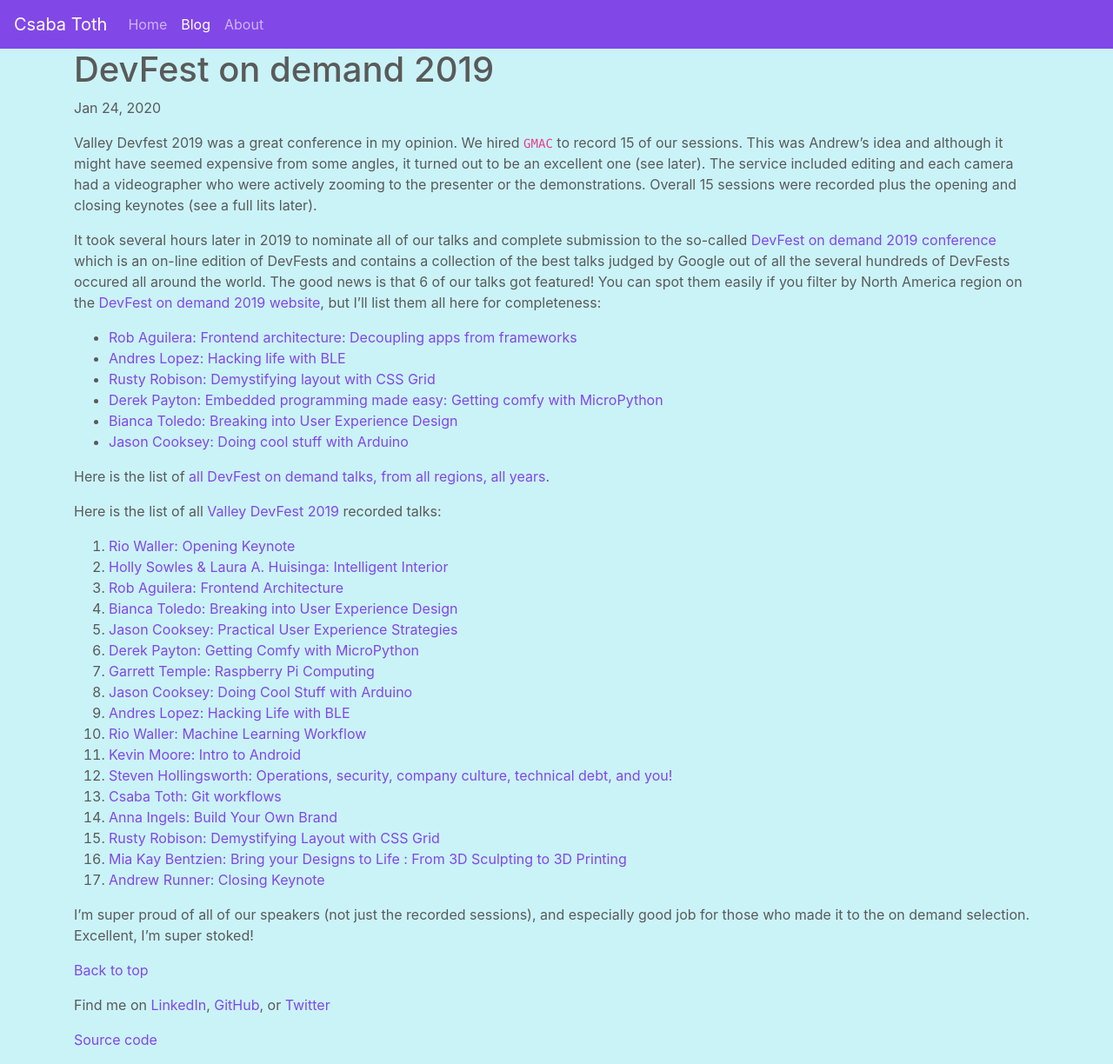
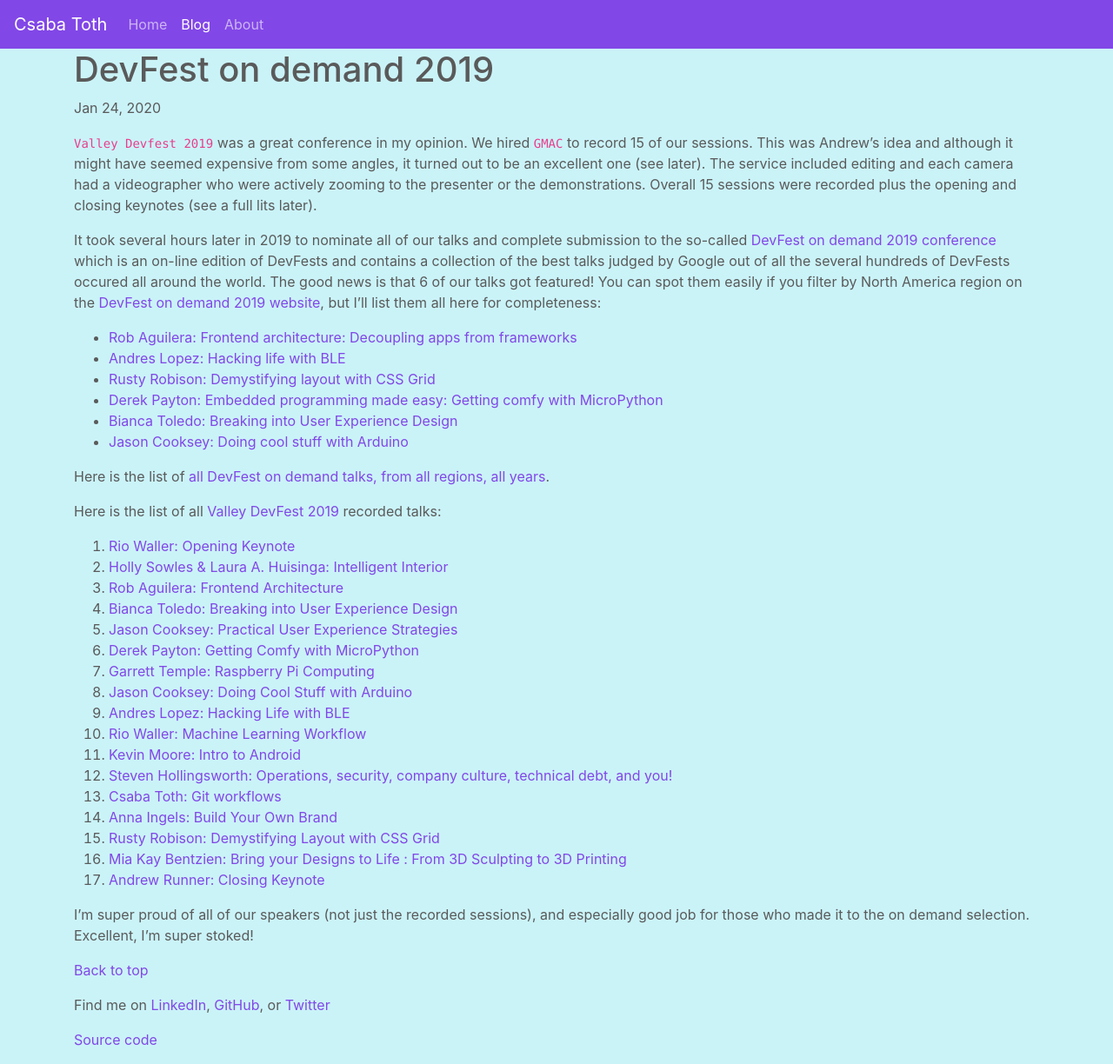
Before and after one commit to CsabaConsulting/csaba.page, a Jekyll site: the page built from _posts/blog/2020-01-25-devfest-on-demand.md, in a window 1280 px wide. Shown: the whole page at 87% size. Built offline with Jekyll 4.4.1, drawn with Linux system fonts in a browser that asks for light colours; some web fonts are replaced; comment, search, counter and statistics services are not loaded.

Commit message:
Highligh DevFest name

```diff
--- a/_posts/blog/2020-01-25-devfest-on-demand.md
+++ b/_posts/blog/2020-01-25-devfest-on-demand.md
@@ -7,7 +7,7 @@
 comments: true
 category: blog
 ---
-Valley Devfest 2019 was a great conference in my opinion. We hired `GMAC` to record 15 of our sessions. This was Andrew's idea and although it might have seemed expensive from some angles, it turned out to be an excellent one (see later). The service included editing and each camera had a videographer who were actively zooming to the presenter or the demonstrations. Overall 15 sessions were recorded plus the opening and closing keynotes (see a full lits later).
+`Valley Devfest 2019` was a great conference in my opinion. We hired `GMAC` to record 15 of our sessions. This was Andrew's idea and although it might have seemed expensive from some angles, it turned out to be an excellent one (see later). The service included editing and each camera had a videographer who were actively zooming to the presenter or the demonstrations. Overall 15 sessions were recorded plus the opening and closing keynotes (see a full lits later).
 
 It took several hours later in 2019 to nominate all of our talks and complete submission to the so-called [DevFest on demand 2019 conference](https://devfest.withgoogle.com/ondemand) which is an on-line edition of DevFests and contains a collection of the best talks judged by Google out of all the several hundreds of DevFests occured all around the world. The good news is that 6 of our talks got featured! You can spot them easily if you filter by North America region on the [DevFest on demand 2019 website](https://devfest.withgoogle.com/ondemand), but I'll list them all here for completeness:
 
```
